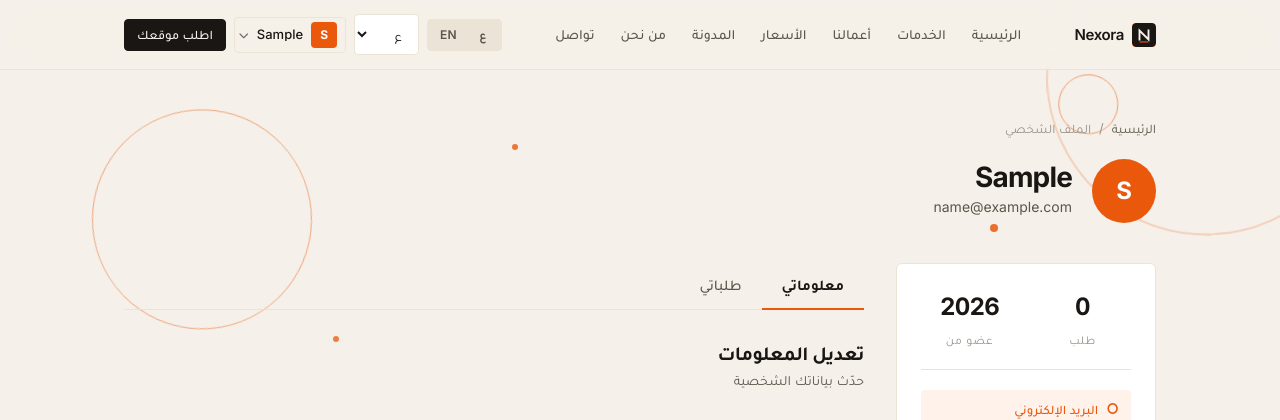
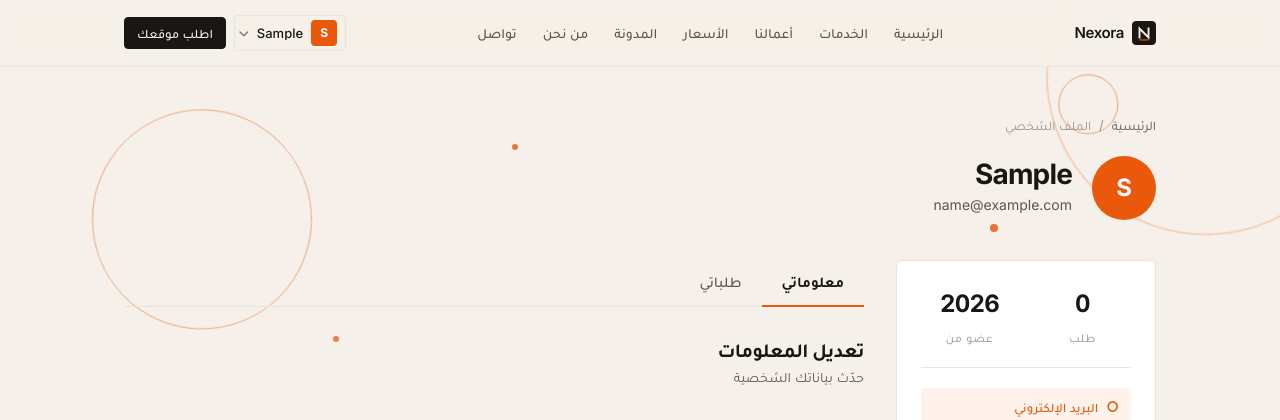
Before and after one commit to bilali822/nexora, a Django app: page /accounts/profile/ in a window 1280 px wide. Shown: the top 420 px of the page. Run offline with Django 5.2, Linux system fonts and the light colour scheme; the visitor is signed in with stand-in values (Sample User, id 1); data comes from the database, SQL or seed files in the repository; data that the repository does not hold is empty.

Commit message:
Remove language switcher

```diff
--- a/config/urls.py
+++ b/config/urls.py
@@ -3,7 +3,6 @@ from django.urls import path, include
 from django.conf import settings
 from django.conf.urls.static import static
 from django.contrib.sitemaps.views import sitemap
-from django.views.i18n import set_language
 from core.sitemaps import ProjectSitemap, BlogSitemap, StaticSitemap
 
 sitemaps = {
@@ -22,7 +21,6 @@ admin.site.site_title = 'Nexora Admin'
 admin.site.index_title = 'مرحباً بك في Nexora'
 
 urlpatterns = [
-    path('i18n/setlang/', set_language, name='set_language'),
     path('admin/', admin.site.urls),
     path('sitemap.xml', sitemap, {'sitemaps': sitemaps}, name='sitemap'),
     path('', include('core.urls')),
--- a/static/css/style.css
+++ b/static/css/style.css
@@ -241,10 +241,6 @@ main { min-height: 60vh; }
   background: var(--bg-muted);
 }
 
-
-
-.lang-select:hover { border-color: var(--border-strong); }
-
 .menu-toggle { display: none; }
 
 /* ============ Buttons ============ */
@@ -1049,7 +1045,6 @@ textarea { min-height: 100px; resize: vertical; }
 
 /* ============ Dark mode ============ */
 
-
 /* ============ Logo ============ */
 .logo {
   display: inline-flex;
@@ -1655,7 +1650,6 @@ main {
   }
 }
 
-
 /* ================================================================
    MISSING CLASSES — Comprehensive fill
    ================================================================ */
@@ -2485,55 +2479,3 @@ html {
 html[data-theme="dark"] {
   color-scheme: light only;
 }
-
-/* ================================================================
-   LANGUAGE SWITCHER
-   ================================================================ */
-.lang-switcher {
-  display: inline-flex;
-  align-items: center;
-  height: 32px;
-  padding: 2px;
-  background: var(--bg-muted);
-  border: 1px solid var(--border);
-  border-radius: var(--radius);
-  gap: 0;
-}
-
-.lang-btn {
-  appearance: none;
-  border: none;
-  background: transparent;
-  color: var(--text-muted);
-  font-family: inherit;
-  font-size: 0.75rem;
-  font-weight: 600;
-  letter-spacing: 0.02em;
-  padding: 0 0.625rem;
-  height: 100%;
-  min-width: 32px;
-  border-radius: calc(var(--radius) - 2px);
-  cursor: pointer;
-  transition: all var(--transition);
-  line-height: 1;
-}
-
-.lang-btn:hover {
-  color: var(--text);
-}
-
-.lang-btn.is-active {
-  background: var(--bg-elevated);
-  color: var(--text);
-  box-shadow: 0 1px 2px rgba(0, 0, 0, 0.06);
-}
-
-[data-theme="dark"] .lang-btn.is-active {
-  background: var(--bg-elevated);
-  color: var(--text);
-  box-shadow: 0 1px 2px rgba(0, 0, 0, 0.3);
-}
-
-@media (max-width: 768px) {
-  .lang-switcher { display: none; }
-}
--- a/templates/base.html
+++ b/templates/base.html
@@ -101,20 +101,7 @@
     </nav>
 
     <div class="nav-actions">
-      <form action="{% url 'set_language' %}" method="post" class="lang-switcher">
-        {% csrf_token %}
-        <input name="next" type="hidden" value="{{ request.get_full_path }}">
-        <button type="submit" name="language" value="ar" class="lang-btn {% if LANGUAGE_CODE == 'ar' %}is-active{% endif %}">ع</button>
-        <button type="submit" name="language" value="en" class="lang-btn {% if LANGUAGE_CODE == 'en' %}is-active{% endif %}">EN</button>
-      </form>
-      <form action="{% url 'set_language' %}" method="post" class="lang-form">{% csrf_token %}
-        <input name="next" type="hidden" value="{{ request.path }}">
-        <select name="language" onchange="this.form.submit()" class="lang-select">
-          <option value="ar" {% if LANGUAGE_CODE == 'ar' %}selected{% endif %}>ع</option>
-          <option value="en" {% if LANGUAGE_CODE == 'en' %}selected{% endif %}>EN</option>
-        </select>
-      </form>
-       {% if user.is_authenticated %}
+      {% if user.is_authenticated %}
 <div class="user-menu">
   <button class="user-menu-btn" id="userMenuBtn">
     <div class="user-menu-avatar">{{ user.username|slice:":1"|upper }}</div>
```
